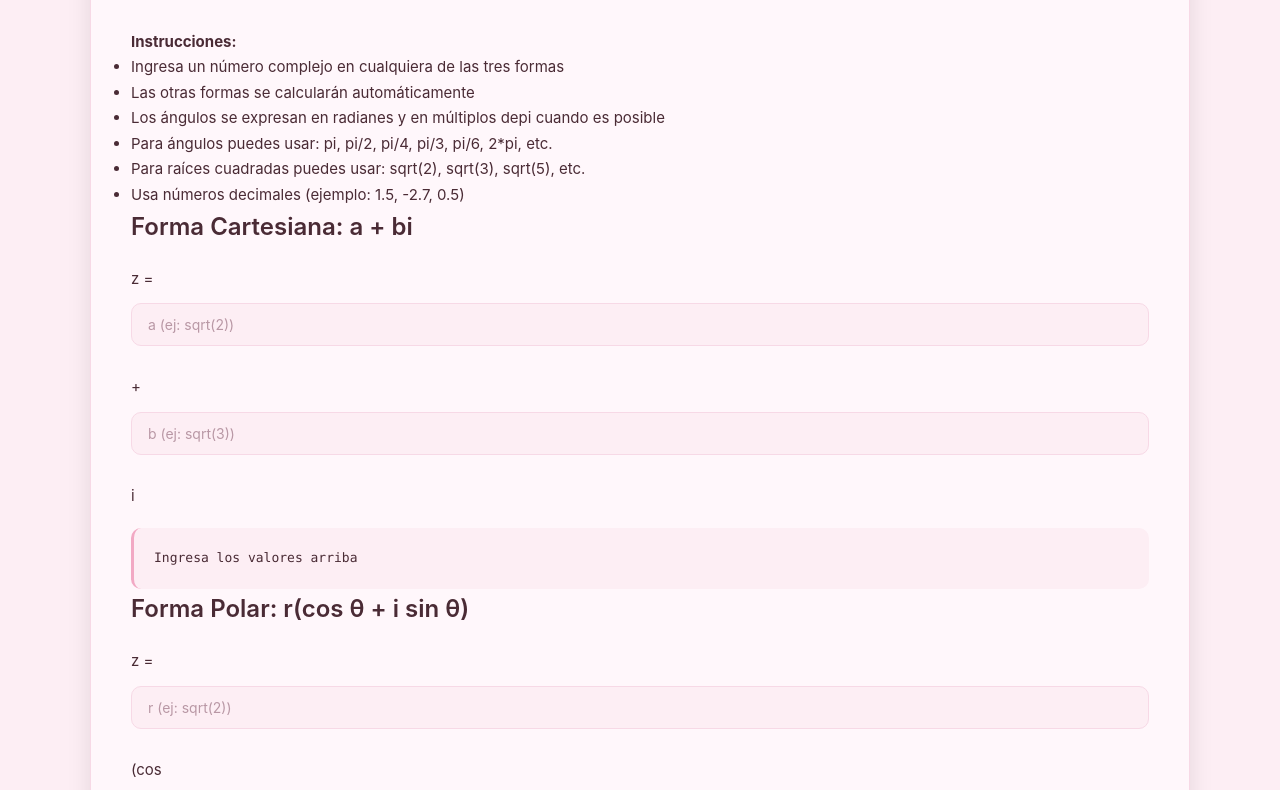
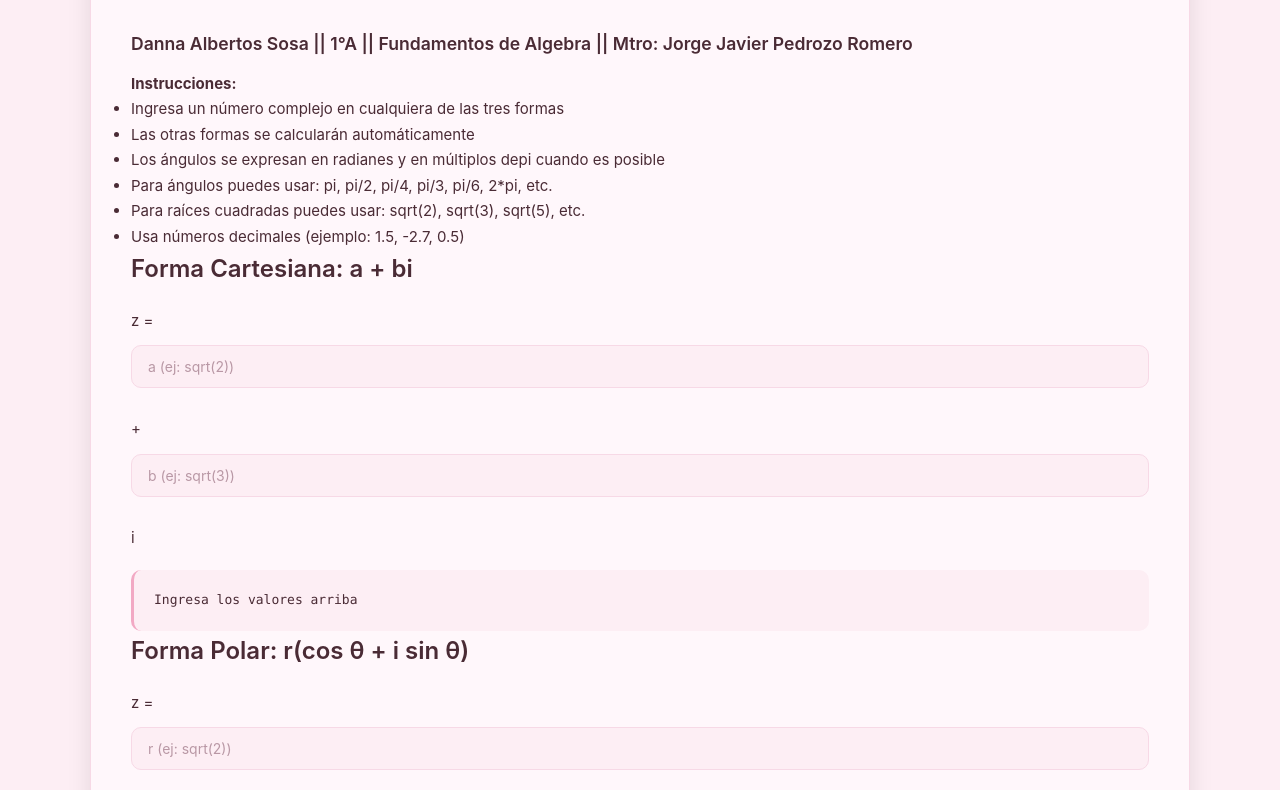
Before and after one commit to DannaAlbertos/Actividad-19-Portafolio-de-Evidencias-de-Proyectos-HTML-CSS-JS, a plain HTML site: page actividades/actividad04/index.html in a window 1280 px wide. Shown: the part 183-973 px from the top of the page. Drawn offline with Linux system fonts and the light colour scheme.

Commit message:
Fix; act 2 se le agregó el nombre

```diff
--- a/actividades/actividad04/index.html
+++ b/actividades/actividad04/index.html
@@ -12,6 +12,7 @@
         <a href="../../index.html" class="boton-regresar">⬅ Volver al Menú</a>
 <div class="container">
 <h1>Calculadora de Conversiones de Números Complejos</h1>
+<h3>Danna Albertos Sosa || 1°A || Fundamentos de Algebra || Mtro: Jorge Javier Pedrozo Romero</h3>
 <div class="instructions">
 <strong>Instrucciones:</strong>
 <ul>
```
